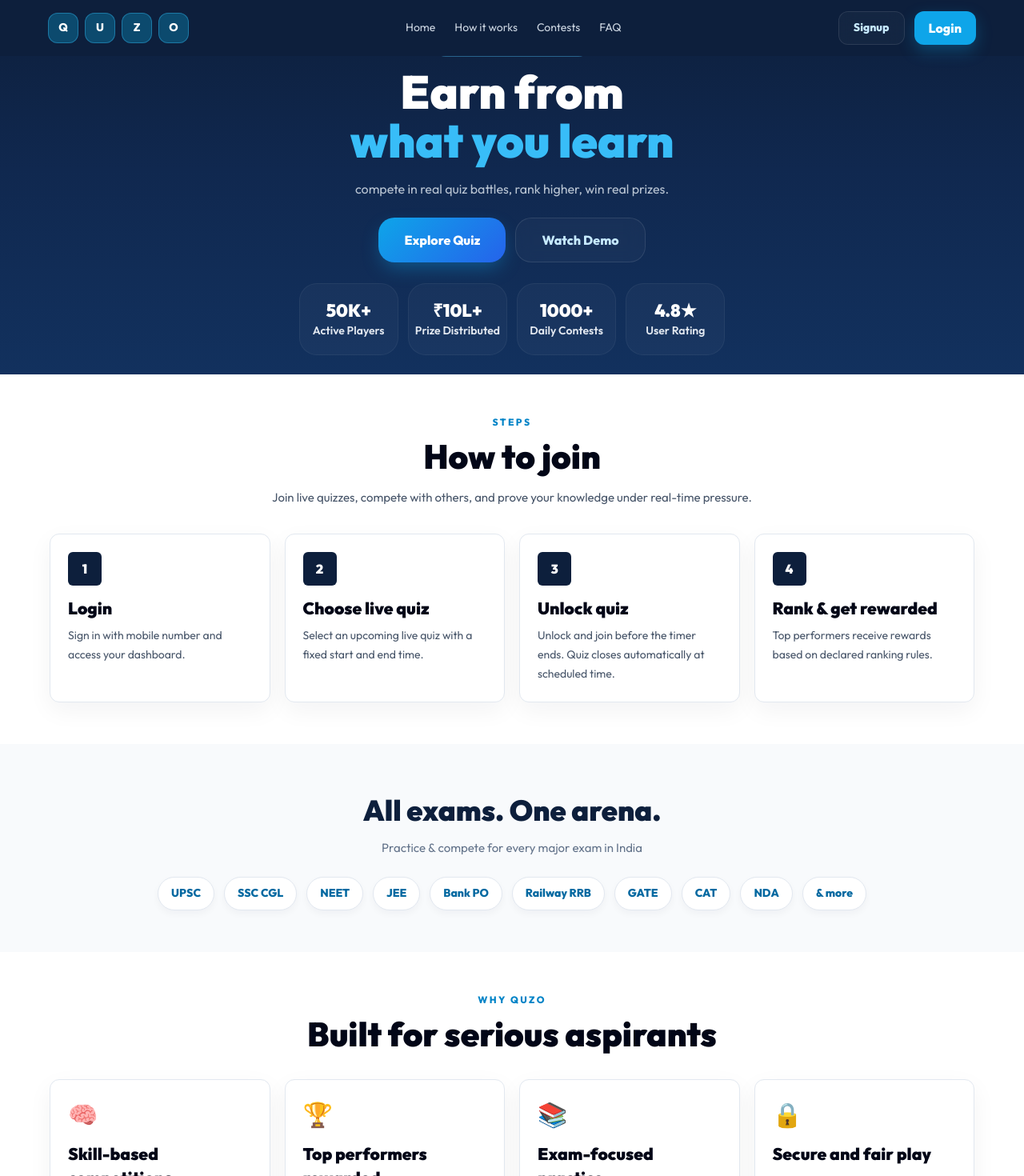
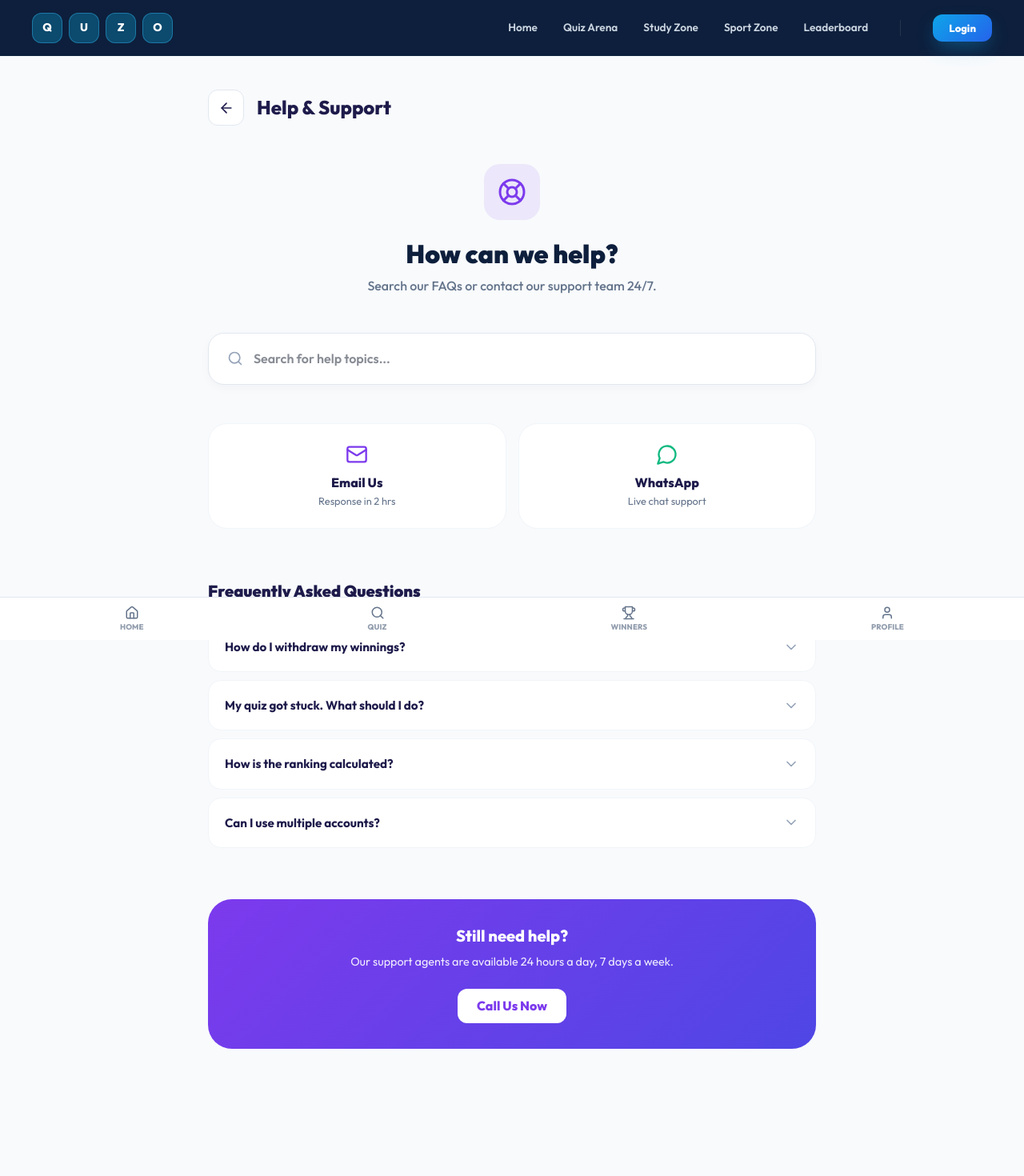
Before and after one commit to Divya147940/play-11, a React (Vite) app in the folder frontend/: page /support in a window 1280 px wide. Before the commit this address led to /. Shown: the top 1470 px of the page at 80% size. Built offline with nearby package versions, Linux system fonts and the light colour scheme; the HTML template or start-up script is replaced by a standard one.

Commit message:
Feature: Integrated How It Works and 24x7 Help & Support pages

```diff
--- a/frontend/src/App.jsx
+++ b/frontend/src/App.jsx
@@ -32,6 +32,7 @@ import HowItWorksPage from './pages/HowItWorksPage';
 import BalancePage from './pages/BalancePage';
 import VouchersPage from './pages/VouchersPage';
 import AboutUsPage from './pages/AboutUsPage';
+import SupportPage from './pages/SupportPage';
 import './index.css';
 
 const ProtectedAdminRoute = ({ children }) => {
@@ -102,7 +103,8 @@ const App = () => {
           {/* Legal & Static Pages */}
           <Route path="/legal" element={<Layout><LegalPage /></Layout>} />
           <Route path="/about" element={<Layout><AboutUsPage /></Layout>} />
-          <Route path="/how-it-works" element={<HowItWorksPage />} />
+          <Route path="/support" element={<Layout><SupportPage /></Layout>} />
+          <Route path="/how-it-works" element={<Layout><HowItWorksPage /></Layout>} />
 
           {/* Fallback */}
           <Route path="*" element={<Navigate to="/" replace />} />
--- a/frontend/src/pages/HowItWorksPage.jsx
+++ b/frontend/src/pages/HowItWorksPage.jsx
@@ -11,23 +11,37 @@ const HowItWorksPage = () => {
 
     return (
         <div className="page" style={{ background: '#ffffff', color: '#0f172a', minHeight: '100vh' }}>
-            <div className="topbar" style={{ background: 'rgba(255, 255, 255, 0.98)', borderBottom: '1px solid #f1f5f9' }}>
-                <div className="topbar-inner">
+            <div className="topbar" style={{
+                background: 'white',
+                height: '70px',
+                display: 'flex',
+                alignItems: 'center',
+                boxShadow: '0 4px 12px rgba(0,0,0,0.03)',
+                position: 'fixed',
+                top: 0,
+                left: 0,
+                right: 0,
+                zIndex: 1000
+            }}>
+                <div className="container" style={{ display: 'flex', alignItems: 'center', justifyContent: 'space-between', maxWidth: '800px', margin: '0 auto', width: '100%' }}>
                     <button
                         onClick={() => navigate(-1)}
-                        className="back-btn-premium"
-                        style={{ background: 'transparent', border: 'none', color: '#0f172a', cursor: 'pointer', display: 'flex', alignItems: 'center', gap: '8px', fontWeight: 800 }}
+                        style={{
+                            width: '45px',
+                            height: '45px',
+                            borderRadius: '12px',
+                            background: 'white',
+                            border: '1px solid #e2e8f0',
+                            display: 'flex',
+                            alignItems: 'center',
+                            justifyContent: 'center',
+                            cursor: 'pointer'
+                        }}
                     >
-                        <ArrowLeft size={20} />
-                        <span>Back</span>
+                        <ArrowLeft size={20} color="#1e1b4b" />
                     </button>
-                    <div className="logo-boxes" onClick={() => navigate("/")} style={{ cursor: "pointer" }}>
-                        <div className="logo-box">Q</div>
-                        <div className="logo-box">U</div>
-                        <div className="logo-box">Z</div>
-                        <div className="logo-box">O</div>
-                    </div>
-                    <div style={{ width: '60px' }}></div>
+                    <h1 style={{ fontSize: '1.2rem', fontWeight: 800, color: '#1e1b4b', margin: 0 }}>How it Works</h1>
+                    <div style={{ width: '45px' }}></div>
                 </div>
             </div>
 
--- a/frontend/src/pages/ProfilePage.jsx
+++ b/frontend/src/pages/ProfilePage.jsx
@@ -77,7 +77,7 @@ const ProfilePage = () => {
       icon: <Headphones size={20} />,
       title: '24x7 Help & Support',
       subtext: "We're here to help you anytime",
-      onClick: () => { window.location.href = 'mailto:support@play11.global' },
+      onClick: () => navigate('/support'),
       bgIcon: <Headphones size={64} style={{ opacity: 0.05, position: 'absolute', right: '40px', transform: 'rotate(-10deg)' }} />
     },
     {
--- /dev/null
+++ b/frontend/src/pages/SupportPage.jsx
@@ -0,0 +1,168 @@
+import React, { useState } from 'react';
+import { useNavigate } from 'react-router-dom';
+import { ArrowLeft, Mail, MessageCircle, Phone, Search, ChevronDown, ChevronUp, LifeBuoy } from 'lucide-react';
+
+const SupportPage = () => {
+  const navigate = useNavigate();
+  const [openFaq, setOpenFaq] = useState(null);
+
+  const faqs = [
+    {
+      q: "How do I withdraw my winnings?",
+      a: "Go to 'My Balance' section in your profile and click on 'Withdraw'. You can transfer your winnings to your bank account or UPI after verifying your identity."
+    },
+    {
+      q: "My quiz got stuck. What should I do?",
+      a: "Don't worry. If it was a technical issue on our end, your entry fee will be refunded within 24 hours. Please take a screenshot and send it to support@play11.global."
+    },
+    {
+      q: "How is the ranking calculated?",
+      a: "Rankings are based on accuracy (correct answers) and speed (time taken to answer). If two users have the same score, the one who finished faster gets a higher rank."
+    },
+    {
+      q: "Can I use multiple accounts?",
+      a: "No, our policy only allows one account per person to ensure fair play for everyone in the arena."
+    }
+  ];
+
+  return (
+    <div style={{ minHeight: '100vh', background: '#f8fafc', paddingBottom: '100px', fontFamily: "'Outfit', sans-serif" }}>
+      <div className="container" style={{ paddingTop: '7rem', maxWidth: '800px', margin: '0 auto', paddingLeft: '1.25rem', paddingRight: '1.25rem' }}>
+
+        {/* Header */}
+        <div style={{ display: 'flex', alignItems: 'center', gap: '1rem', marginBottom: '3rem' }}>
+          <button
+            onClick={() => navigate(-1)}
+            style={{
+              width: '45px',
+              height: '45px',
+              borderRadius: '12px',
+              background: 'white',
+              border: '1px solid #e2e8f0',
+              display: 'flex',
+              alignItems: 'center',
+              justifyContent: 'center',
+              cursor: 'pointer'
+            }}
+          >
+            <ArrowLeft size={20} color="#1e1b4b" />
+          </button>
+          <h1 style={{ fontSize: '1.5rem', fontWeight: 800, color: '#1e1b4b' }}>Help & Support</h1>
+        </div>
+
+        {/* Hero */}
+        <div style={{ textAlign: 'center', marginBottom: '3rem' }}>
+          <div style={{
+            width: '70px',
+            height: '70px',
+            background: 'rgba(124, 58, 237, 0.1)',
+            borderRadius: '20px',
+            display: 'flex',
+            alignItems: 'center',
+            justifyContent: 'center',
+            margin: '0 auto 1.5rem'
+          }}>
+            <LifeBuoy size={36} color="#7c3aed" />
+          </div>
+          <h2 style={{ fontSize: '2rem', fontWeight: 900, color: '#0d1f3c', marginBottom: '10px' }}>How can we help?</h2>
+          <p style={{ color: '#64748b', fontWeight: 500 }}>Search our FAQs or contact our support team 24/7.</p>
+        </div>
+
+        {/* Search */}
+        <div style={{ position: 'relative', marginBottom: '3rem' }}>
+          <input
+            type="text"
+            placeholder="Search for help topics..."
+            style={{
+              width: '100%',
+              padding: '1.25rem 1.5rem 1.25rem 3.5rem',
+              borderRadius: '20px',
+              border: '1px solid #e2e8f0',
+              fontSize: '1rem',
+              fontWeight: 600,
+              outline: 'none',
+              background: 'white',
+              boxShadow: '0 4px 12px rgba(0,0,0,0.03)'
+            }}
+          />
+          <Search size={20} color="#94a3b8" style={{ position: 'absolute', left: '1.5rem', top: '50%', transform: 'translateY(-50%)' }} />
+        </div>
+
+        {/* Contact Cards */}
+        <div style={{ display: 'grid', gridTemplateColumns: '1fr 1fr', gap: '15px', marginBottom: '4rem' }}>
+          <a href="mailto:support@play11.global" style={{ textDecoration: 'none' }}>
+            <div style={{ background: 'white', padding: '1.5rem', borderRadius: '24px', textAlign: 'center', border: '1px solid #f1f5f9' }}>
+              <Mail size={28} color="#7c3aed" style={{ margin: '0 auto 10px' }} />
+              <h4 style={{ fontWeight: 800, color: '#1e1b4b', marginBottom: '4px' }}>Email Us</h4>
+              <p style={{ fontSize: '0.8rem', color: '#64748b' }}>Response in 2 hrs</p>
+            </div>
+          </a>
+          <a href="https://wa.me/911234567890" style={{ textDecoration: 'none' }}>
+            <div style={{ background: 'white', padding: '1.5rem', borderRadius: '24px', textAlign: 'center', border: '1px solid #f1f5f9' }}>
+              <MessageCircle size={28} color="#10b981" style={{ margin: '0 auto 10px' }} />
+              <h4 style={{ fontWeight: 800, color: '#1e1b4b', marginBottom: '4px' }}>WhatsApp</h4>
+              <p style={{ fontSize: '0.8rem', color: '#64748b' }}>Live chat support</p>
+            </div>
+          </a>
+        </div>
+
+        {/* FAQs */}
+        <h3 style={{ fontSize: '1.25rem', fontWeight: 900, color: '#1e1b4b', marginBottom: '1.5rem' }}>Frequently Asked Questions</h3>
+        <div style={{ display: 'flex', flexDirection: 'column', gap: '10px' }}>
+          {faqs.map((faq, idx) => (
+            <div key={idx} style={{ background: 'white', borderRadius: '16px', border: '1px solid #f1f5f9', overflow: 'hidden' }}>
+              <button
+                onClick={() => setOpenFaq(openFaq === idx ? null : idx)}
+                style={{
+                  width: '100%',
+                  padding: '1.25rem',
+                  background: 'none',
+                  border: 'none',
+                  display: 'flex',
+                  justifyContent: 'space-between',
+                  alignItems: 'center',
+                  cursor: 'pointer',
+                  textAlign: 'left'
+                }}
+              >
+                <span style={{ fontWeight: 700, color: '#1e1b4b', fontSize: '0.95rem' }}>{faq.q}</span>
+                {openFaq === idx ? <ChevronUp size={20} color="#94a3b8" /> : <ChevronDown size={20} color="#94a3b8" />}
+              </button>
+              {openFaq === idx && (
+                <div style={{ padding: '0 1.25rem 1.25rem', color: '#64748b', fontSize: '0.9rem', lineHeight: 1.6, fontWeight: 500 }}>
+                  {faq.a}
+                </div>
+              )}
+            </div>
+          ))}
+        </div>
+
+        {/* Bottom Banner */}
+        <div style={{
+          marginTop: '4rem',
+          background: 'linear-gradient(135deg, #7c3aed 0%, #4f46e5 100%)',
+          padding: '2rem',
+          borderRadius: '30px',
+          color: 'white',
+          textAlign: 'center'
+        }}>
+          <h3 style={{ fontSize: '1.25rem', fontWeight: 800, marginBottom: '8px' }}>Still need help?</h3>
+          <p style={{ opacity: 0.9, marginBottom: '1.5rem', fontSize: '0.9rem' }}>Our support agents are available 24 hours a day, 7 days a week.</p>
+          <button style={{
+            background: 'white',
+            color: '#7c3aed',
+            border: 'none',
+            padding: '10px 24px',
+            borderRadius: '12px',
+            fontWeight: 800,
+            cursor: 'pointer'
+          }}>
+            Call Us Now
+          </button>
+        </div>
+      </div>
+    </div>
+  );
+};
+
+export default SupportPage;
```
